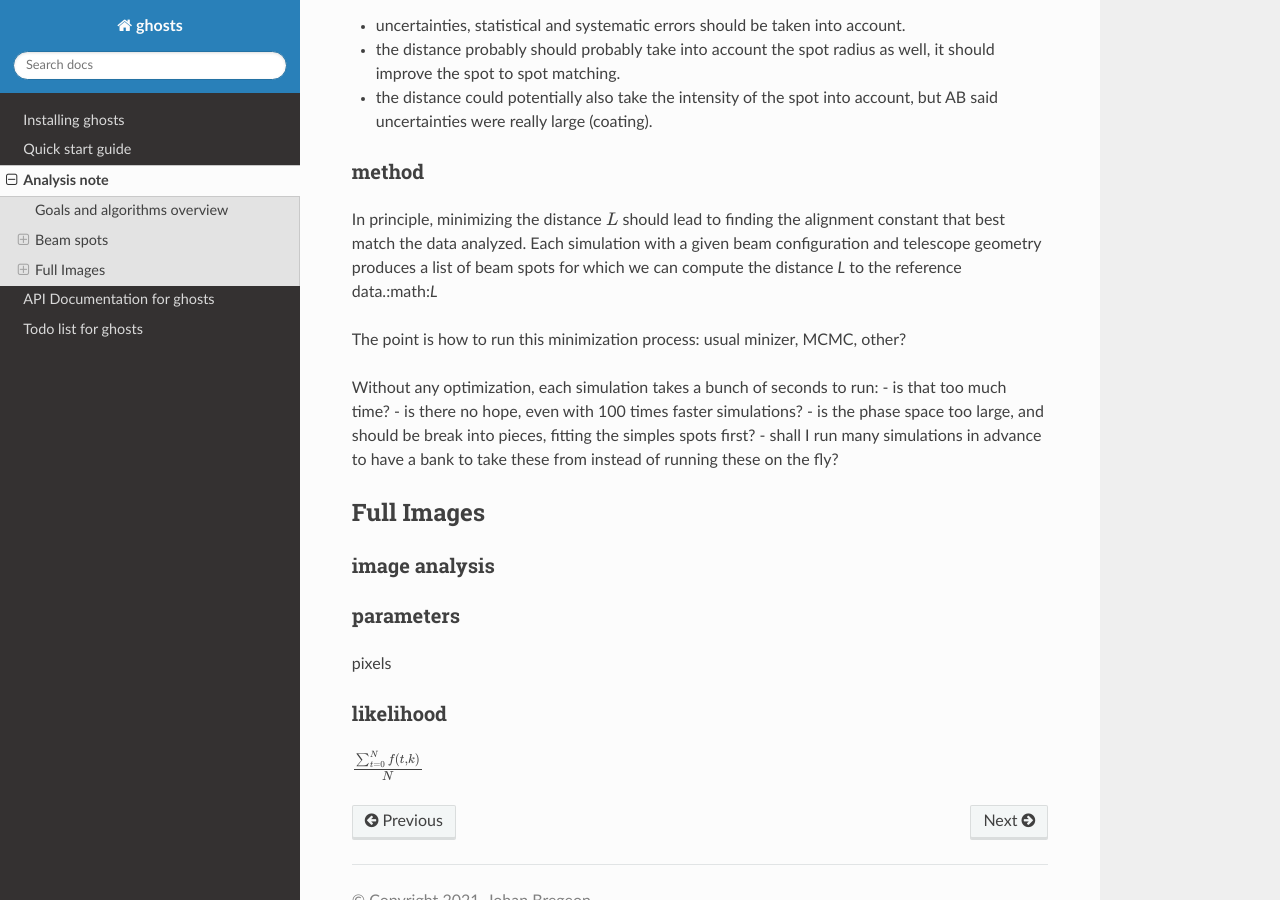
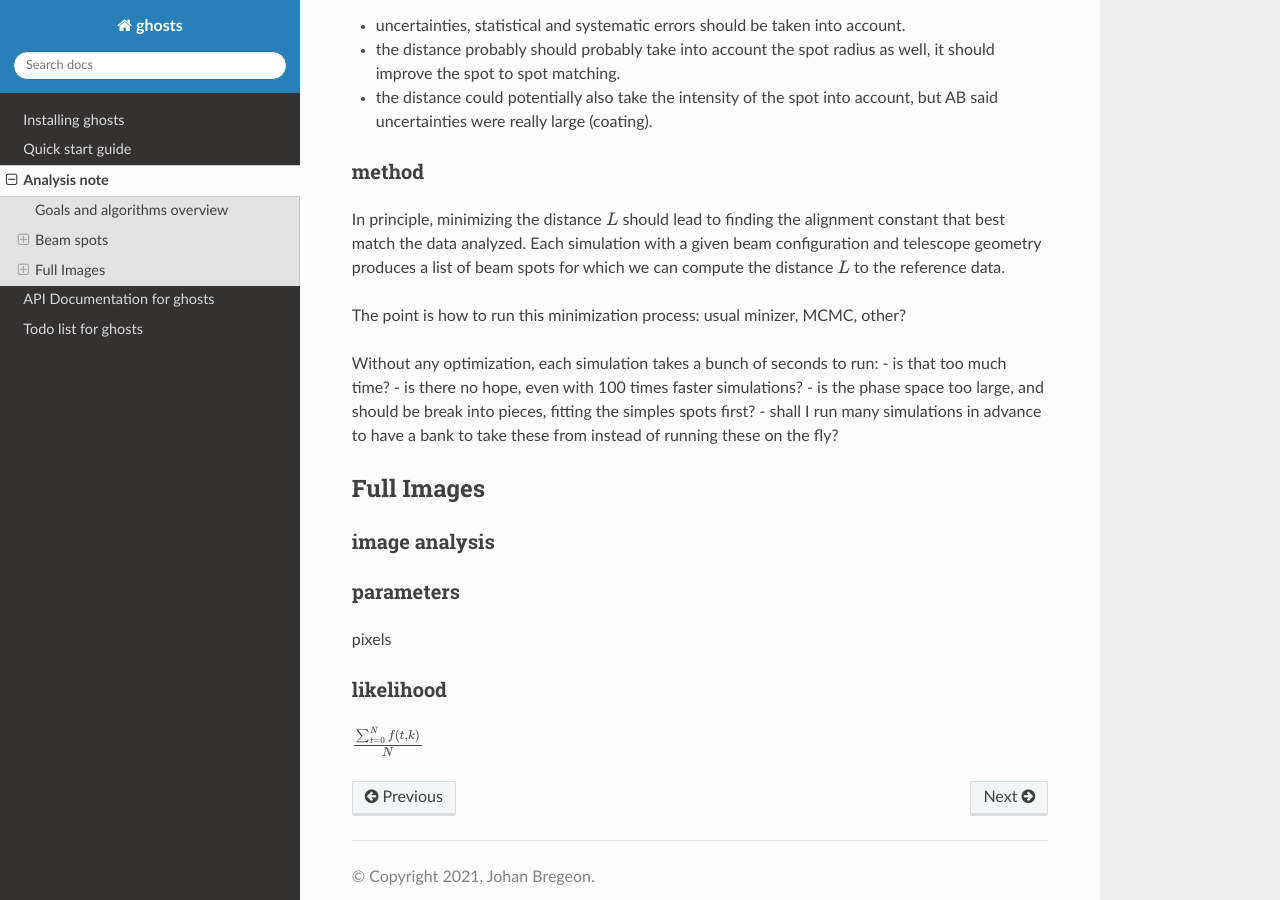
Before and after one commit to lsst-camera-dh/ghosts, a Sphinx documentation site: the page built from docs/analysis.rst, in a window 1280 px wide and 900 px high, scrolled down 2685 px. Built offline with Sphinx 7.4.7 and the Read the Docs theme 2.0.0, drawn with Linux system fonts in a browser that asks for light colours; the version number could not be read and is left out.

Commit message:
minor fix analysis note

```diff
--- a/docs/analysis.rst
+++ b/docs/analysis.rst
@@ -133,7 +133,7 @@ A couple of additional notes:
 method
 ======
 In principle, minimizing the distance :math:`L` should lead to finding the alignment constant that best match the data analyzed.
-Each simulation with a given beam configuration and telescope geometry produces a list of beam spots for which we can compute the distance `L` to the reference data.:math:`L`
+Each simulation with a given beam configuration and telescope geometry produces a list of beam spots for which we can compute the distance :math:`L` to the reference data.
 
 The point is how to run this minimization process:  usual minizer, MCMC, other?
 
```
